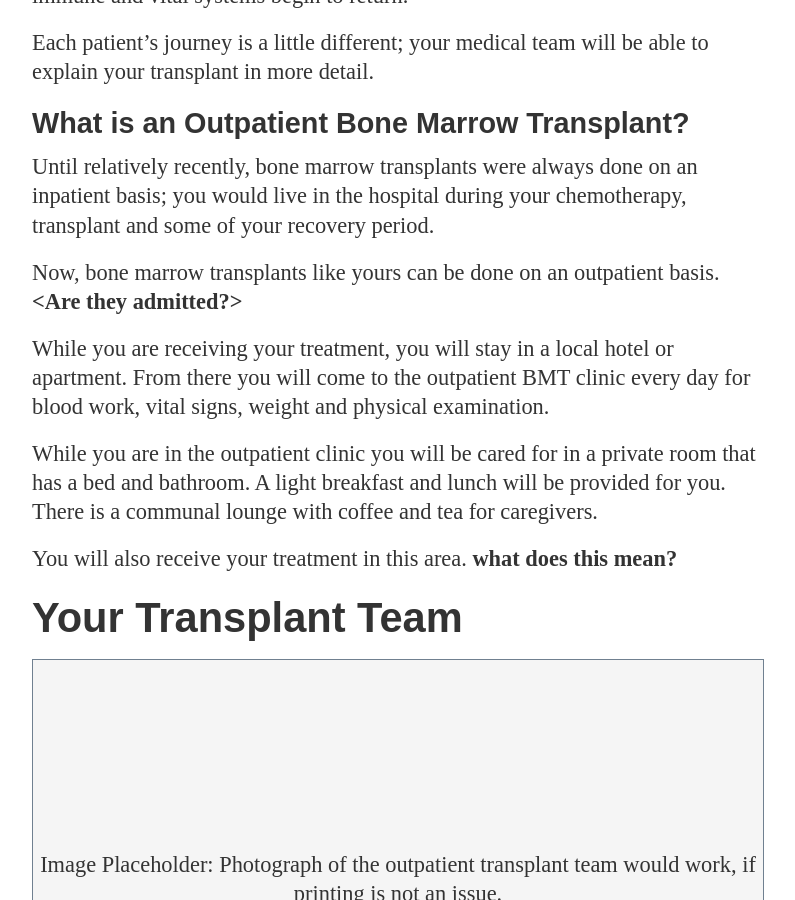
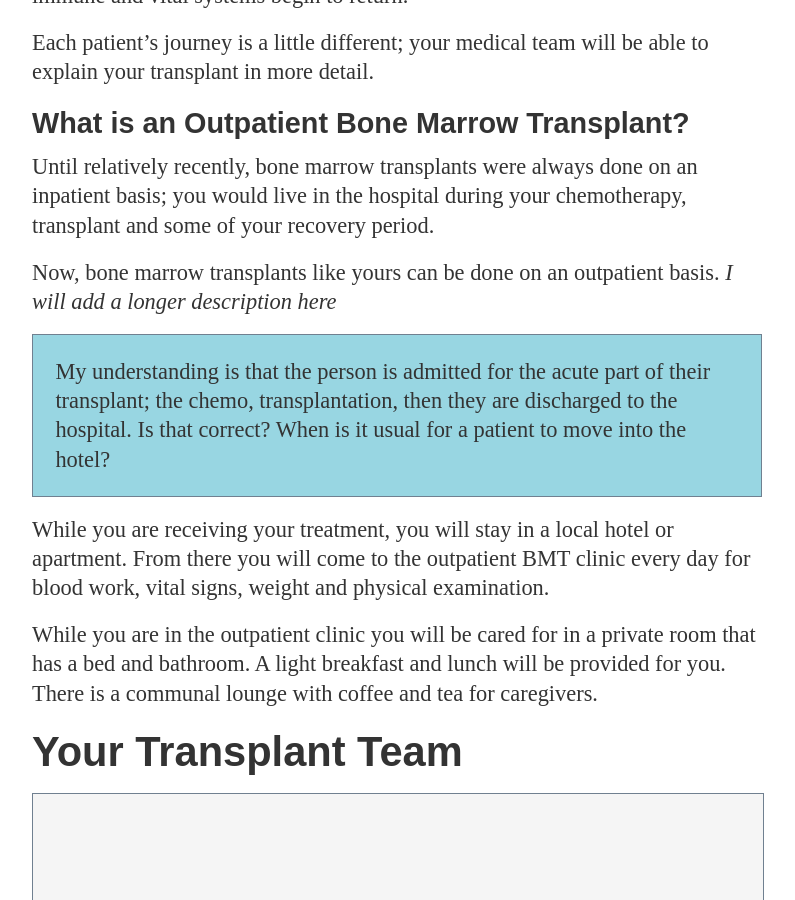
Before and after one commit to mskccpatiented/contentaudit, a Jekyll site: the page built from _posts/2012-11-19-auto-bmt-outpatient-guide-hybrid.md, in a window 1280 px wide and 900 px high, scrolled down 6405 px. Shown: the whole window, without its empty margins (128-923 px from the left). Built offline with Jekyll 4.4.1, drawn with Linux system fonts in a browser that asks for light colours; Markdown is read by kramdown in place of the engine named in the settings; some of the changed text lies outside the part shown.

Commit message:
deploying BMT patient ed

```diff
--- a/_posts/2012-11-19-auto-bmt-outpatient-guide-hybrid.md
+++ b/_posts/2012-11-19-auto-bmt-outpatient-guide-hybrid.md
@@ -104,13 +104,13 @@ Each patient's journey is a little different; your medical team will be able to
 ### What is an Outpatient Bone Marrow Transplant?
 Until relatively recently, bone marrow transplants were always done on an inpatient basis; you would live in the hospital during your chemotherapy, transplant and some of your recovery period.
 
-Now, bone marrow transplants like yours can be done on an outpatient basis. **<Are they admitted?>**
+Now, bone marrow transplants like yours can be done on an outpatient basis. *I will add a longer description here*
+
+<p class="question">My understanding is that the person is admitted for the acute part of their transplant; the chemo, transplantation, then they are discharged to the hospital. Is that correct? When is it usual for a patient to move into the hotel?</p>
 
 While you are receiving your treatment, you will stay in a local hotel or apartment. From there you will come to the outpatient BMT clinic every day for blood work, vital signs, weight and physical examination.
 
 While you are in the outpatient clinic you will be cared for in a private room that has a bed and bathroom. A light breakfast and lunch will be provided for you. There is a communal lounge with coffee and tea for caregivers.
-
-You will also receive your treatment in this area. **what does this mean?**
 
 ## Your Transplant Team
 <div class="image-placeholder"><p>Image Placeholder: Photograph of the outpatient transplant team would work, if printing is not an issue.</p></div>
@@ -131,7 +131,7 @@ A team of *nurses* will provide your day-to-day nursing care.
 
 While you are here, you will come to know all of the members of your team.
 
-**Useful to mention other support services here, PT, OT, Social Work?**
+<p class="question">Would it be useful to mention other support services here, PT, OT, Social Work? If we mention them, do we refer to them as the healthcare team, or as support services?</p>
 
 ## Phase 1 - Before Your Transplant
 <div class="image-placeholder"><p>Image Placeholder: Diagram of the transplant process/timeline with a "you are here" marker on Phase one, or highlighting of some kind.</p></div>
@@ -176,7 +176,7 @@ Your caregiver will be an important part of your healthcare team. This person is
 
 It is important to know that while in the role of your caregiver, this person will not be able to work. Your caregiver will be involved in your care throughout your transplant process.
 
-<p class="dmz">This is where I am right now. Everything after this is content from the old draft - I am reading through it and using/re-writing relevant parts.</p>
+<p class="question">I would like to write this bullet-point list into more fluid text, is that acceptable?</p>
 
 * Provide emotional support
 * Provide physical care during and after transplant.
@@ -198,11 +198,7 @@ It is important to know that while in the role of your caregiver, this person wi
 
 There are many resources available at MSKCC for patients and caregivers. You can learn about them in the Resources section of this guide or by talking with your team.
 
-
-
-
-
-
+<p class="dmz">This is where I am right now. Everything after this is content from the old draft - I am reading through it and using/re-writing relevant parts.</p>
 
 
 ## Phase 2 - Your Transplant
```
Also changed, not shown: 1 other file.
